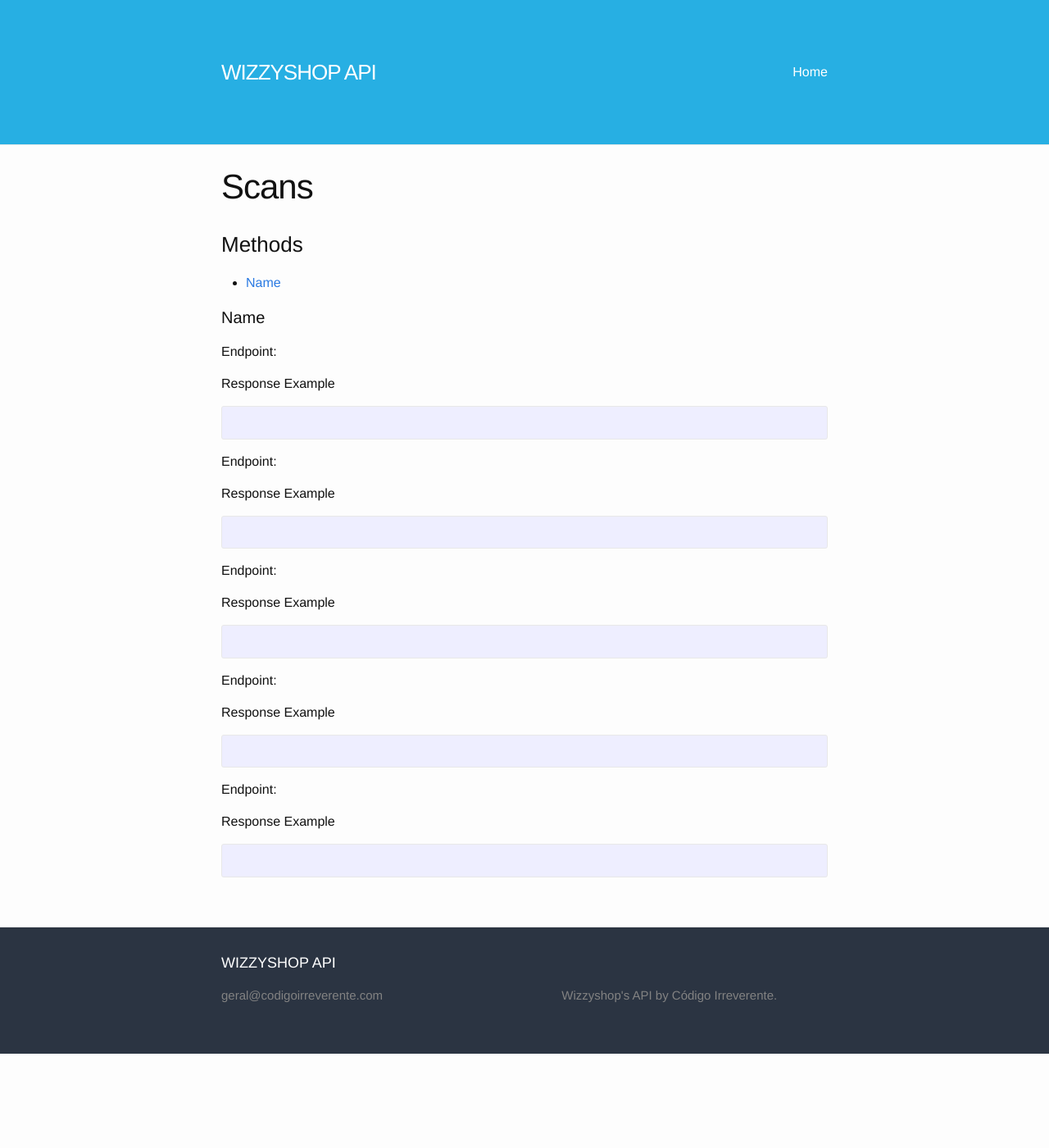
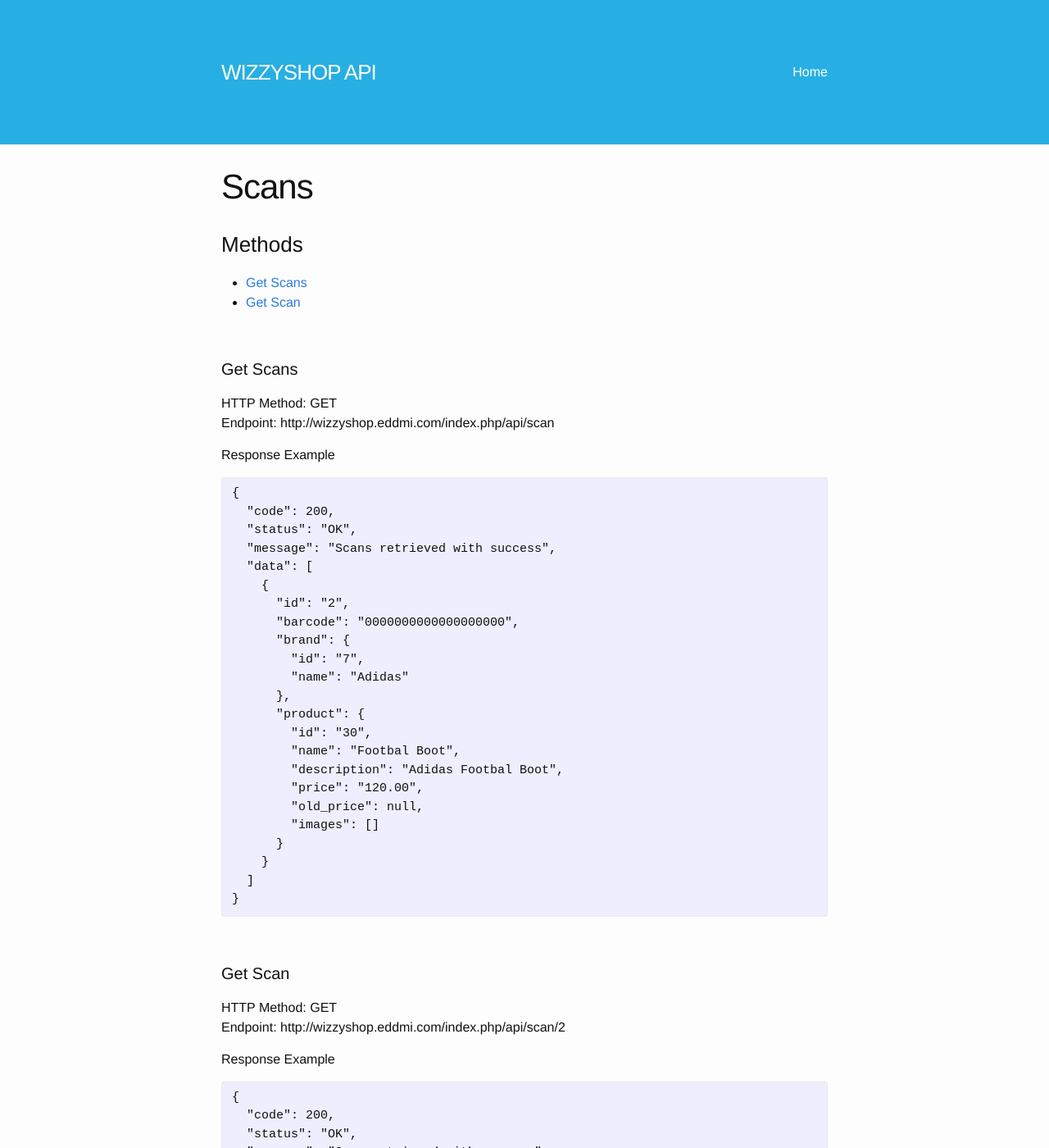
Before and after one commit to ciportugal/wizzyapi, a Jekyll site: the page built from scan.md, in a window 1280 px wide and 1400 px high. Shown: the whole window at 82% size. Built offline with Jekyll 4.4.1, drawn with Linux system fonts in a browser that asks for light colours; some of the changed text lies outside the part shown.

Commit message:
Add scans

```diff
--- a/index.html
+++ b/index.html
@@ -16,8 +16,8 @@ layout: default
 
     <br/>
     <p class="rss-subscribe">Get Postman Collection:
-        <a href="https://www.getpostman.com/collections/e712caa2795b17ae8ced" target="_new()" >
-            https://www.getpostman.com/collections/e712caa2795b17ae8ced
+        <a href="https://www.getpostman.com/collections/0203262ab079678a5965" target="_new()" >
+            https://www.getpostman.com/collections/0203262ab079678a5965
         </a>
     </p>
 
--- a/scan.md
+++ b/scan.md
@@ -5,45 +5,70 @@ permalink: /scans/
 ---
 
 <h3>Methods</h3>
-* [Name](#id)
+* [Get Scans](#get-scans)
+* [Get Scan](#get-scan)
 
+<br/>
 
-<h4 id="get-brands">Name</h4>
-Endpoint: []()
+<h4 id="get-scans">Get Scans</h4>
+HTTP Method: GET
+<br/>
+Endpoint: http://wizzyshop.eddmi.com/index.php/api/scan
 
 Response Example
 <pre>
+{
+  "code": 200,
+  "status": "OK",
+  "message": "Scans retrieved with success",
+  "data": [
+    {
+      "id": "2",
+      "barcode": "0000000000000000000",
+      "brand": {
+        "id": "7",
+        "name": "Adidas"
+      },
+      "product": {
+        "id": "30",
+        "name": "Footbal Boot",
+        "description": "Adidas Footbal Boot",
+        "price": "120.00",
+        "old_price": null,
+        "images": []
+      }
+    }
+  ]
+}
+</pre>
+<br/>
 
-</pre>
-
-<h4 id=""></h4>
-Endpoint: []()
+<h4 id="get-scan">Get Scan</h4>
+HTTP Method: GET
+<br/>
+Endpoint: http://wizzyshop.eddmi.com/index.php/api/scan/2
 
 Response Example
 <pre>
-
+{
+  "code": 200,
+  "status": "OK",
+  "message": "Scan retrieved with success",
+  "data": {
+    "id": "2",
+    "barcode": "0000000000000000000",
+    "brand": {
+      "id": "7",
+      "name": "Adidas"
+    },
+    "product": {
+      "id": "30",
+      "name": "Footbal Boot",
+      "description": "Adidas Footbal Boot",
+      "price": "120.00",
+      "old_price": null,
+      "images": []
+    }
+  }
+}
 </pre>
-
-<h4 id=""></h4>
-Endpoint: []()
-
-Response Example
-<pre>
-
-</pre>
-
-<h4 id=""></h4>
-Endpoint: []()
-
-Response Example
-<pre>
-
-</pre>
-
-<h4 id=""></h4>
-Endpoint: []()
-
-Response Example
-<pre>
-
-</pre>
```
Also changed, not shown: promotions.md (+1 -0 lines).
